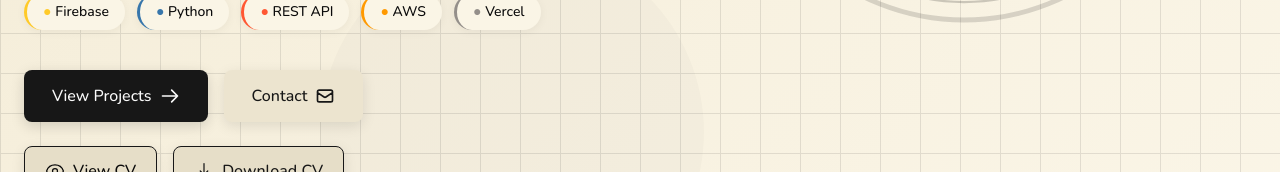
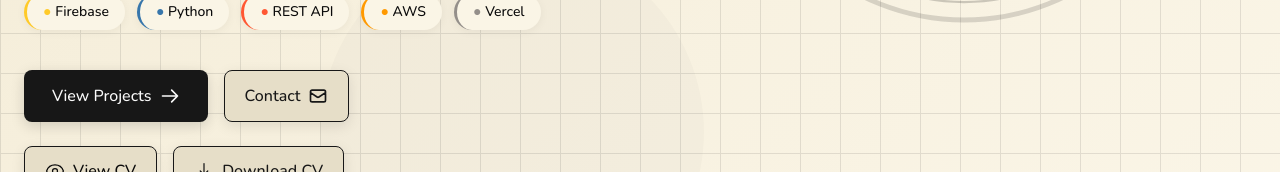
Before and after one commit to mustafaakagunduz/my-portfolio, a Next.js app: page / in a window 1280 px wide. Shown: the part 727-899 px from the top of the page. Built offline with nearby package versions, Linux system fonts and the light colour scheme; grey boxes are pictures that could not be loaded.

Commit message:
güncelleme

```diff
--- a/src/app/components/About.tsx
+++ b/src/app/components/About.tsx
@@ -324,10 +324,11 @@ export function About() {
                             </button>
                             <button
                                 onClick={scrollToContact}
-                                className="group relative overflow-hidden px-7 py-3.5 rounded-md font-medium transition-all duration-300 cursor-pointer"
+                                className="group inline-flex items-center border px-5 py-3 rounded-md font-medium transition-all duration-300 cursor-pointer relative overflow-hidden"
                                 style={{
-                                    background: "var(--secondary)",
-                                    color: "var(--secondary-foreground)",
+                                    background: "var(--accent)",
+                                    color: "var(--accent-foreground)",
+                                    borderColor: "var(--primary)",
                                     boxShadow: "0 4px 14px rgba(0, 0, 0, 0.1)"
                                 }}
                             >
```
